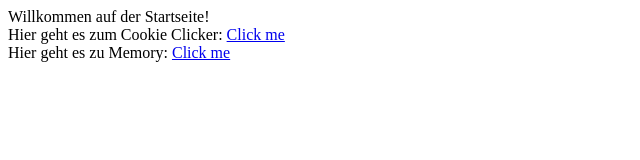
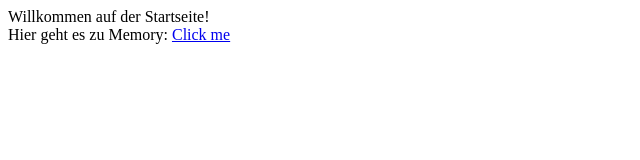
Before and after one commit to NoahHTL/noahhtl.github.io, a plain HTML site: page index.html in a window 1280 px wide. Shown: the whole page, without its empty margins (0-640 px from the left). Drawn offline with Linux system fonts and the light colour scheme.

Commit message:
Update index.html

```diff
--- a/index.html
+++ b/index.html
@@ -8,7 +8,6 @@
 </head>
 <body>
     Willkommen auf der Startseite!<br>
-    Hier geht es zum Cookie Clicker: <a href="./Cookie/">Click me</a><br>
     Hier geht es zu Memory: <a href="./Memorie/">Click me</a>
 </body>
 </html>
```
